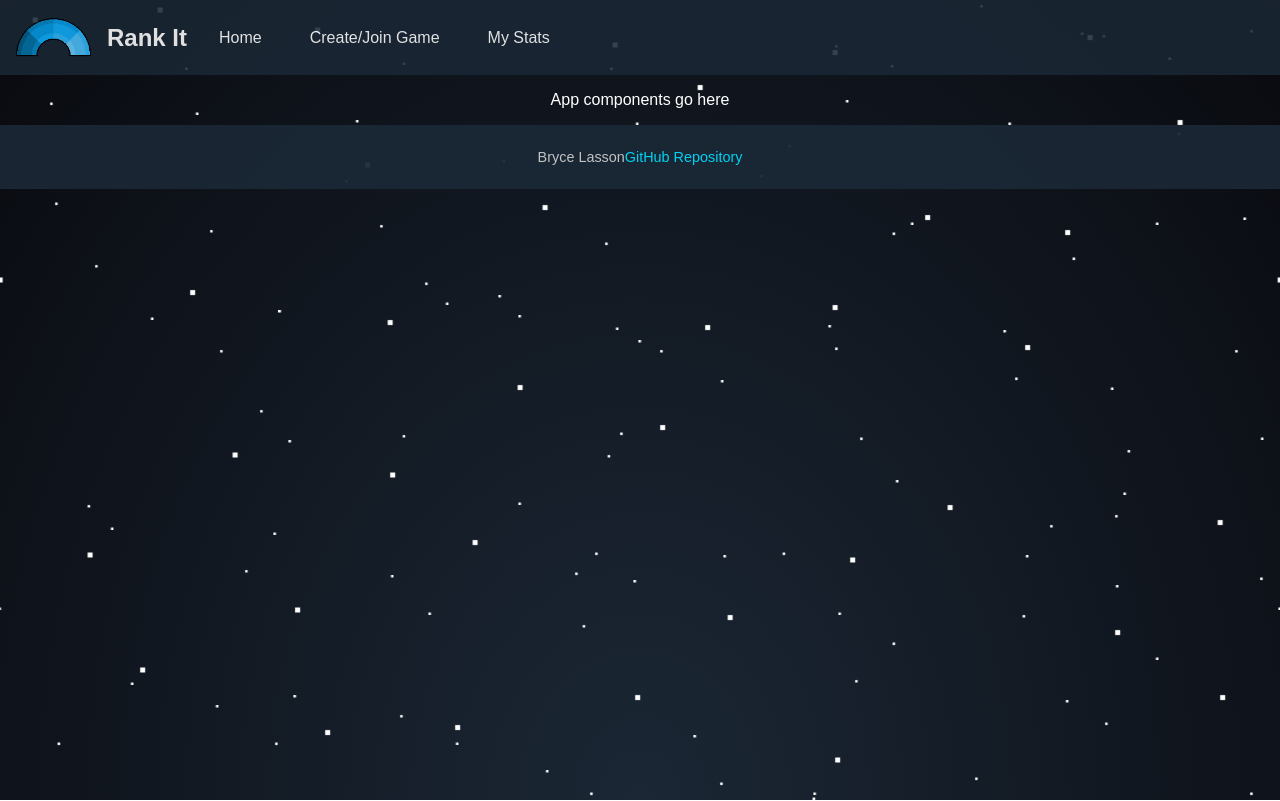
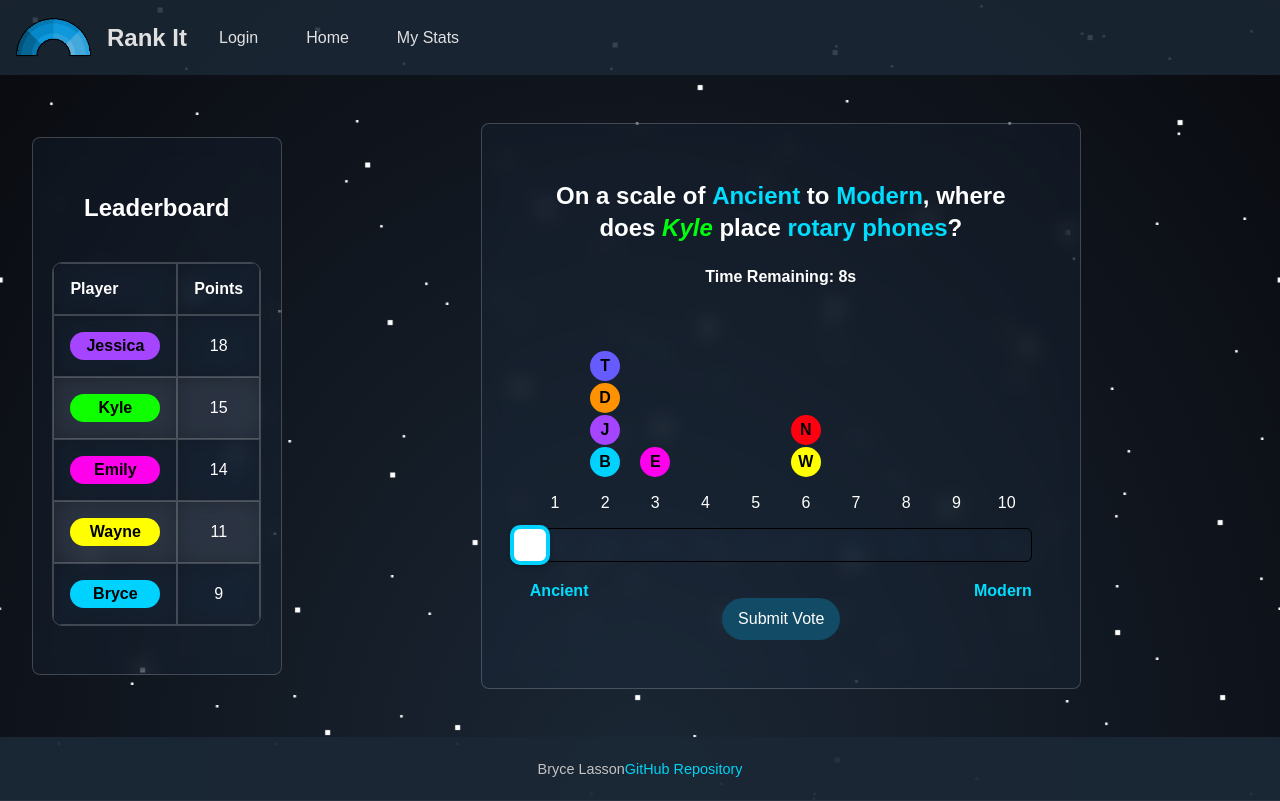
Before and after one commit to bolasson/startup, a React (Vite) app: page /play in a window 1280 px wide. Built offline with nearby package versions, Linux system fonts and the light colour scheme.

Commit message:
Added routes, updated styling tags to jsx style

```diff
--- a/src/app.jsx
+++ b/src/app.jsx
@@ -1,9 +1,15 @@
 import React from 'react';
 import './styles.css';
+import Login from './login/login.jsx';
+import Home from './home/home.jsx';
+import Play from './play/play.jsx';
+import Stats from './stats/stats.jsx';
+import { BrowserRouter, NavLink, Route, Routes } from 'react-router-dom';
 
 export default function App() {
     return (
-        <div className='body bg-dark text-light'>
+        <BrowserRouter>
+            <div className='body text-light'>
                 <div className="bg">
                     <div className="moving-stars image1"></div>
                     <div className="moving-stars image2"></div>
@@ -16,19 +22,23 @@ export default function App() {
                     </div>
                     <nav>
                         <menu>
-                        <li><a href="./login/login.html">Home</a></li>
-                        <li><a href="./home/create_or_join.html">Create/Join Game</a></li>
-                        <li><a href="./stats/statistics.html">My Stats</a></li>
+                            <li><NavLink className='nav-link' to='/'>Login</NavLink></li>
+                            <li><NavLink className='nav-link' to='home'>Home</NavLink></li>
+                            <li><NavLink className='nav-link' to='stats'>My Stats</NavLink></li>
                         </menu>
                     </nav>
                 </header>
-
-            <main>App components go here</main>
-
+                <Routes>
+                    <Route path='/' element={<Login />}  exact/>
+                    <Route path='home' element={<Home />} />
+                    <Route path='play' element={<Play />} />
+                    <Route path='stats' element={<Stats />} />
+                </Routes>
                 <footer>
                     <span>Bryce Lasson</span>
                     <a href="https://github.com/bolasson/startup.git" target="_blank">GitHub Repository</a>
                 </footer>
             </div>
+        </BrowserRouter>
     );
 }
--- a/src/home/home.jsx
+++ b/src/home/home.jsx
@@ -42,21 +42,21 @@ export default function Home() {
                 </div>
                 <hr />
                 {/* <!-- Using the get method for now, so I can verify the form is working --> */}
-                <form className="transparent-form" method="get" action="play.html">
+                <form className="transparent-form" method="get" action="play">
                     <p>Head to <a href="https://startup.brycelasson.click" target="_blank">startup.brycelasson.click</a> and use the code below to join my game!</p>
                     <input className="user-input" type="number" id="generatedCodeField" name="generatedCodeValue" value="5296" readonly />
                     {/* <!-- Update this list dynamically as players join --> */}
                     <ul>
-                        <li style="background: #00D2FF">Bryce (Host)</li>
-                        <li style="background: #0FFF00">Kyle</li>
-                        <li style="background: #a545ff">Jessica</li>
-                        <li style="background: #ffff00">Wayne</li>
-                        <li style="background: #FF9200">Derek</li>
-                        <li style="background: #FF00EC">Emily</li>
-                        <li style="background: #665bff">Travis</li>
-                        <li style="background: #FF0010">Nathan</li>
+                        <li style={{ background: '#00D2FF' }}>Bryce (Host)</li>
+                        <li style={{ background: '#0FFF00' }}>Kyle</li>
+                        <li style={{ background: '#a545ff' }}>Jessica</li>
+                        <li style={{ background: '#ffff00' }}>Wayne</li>
+                        <li style={{ background: '#FF9200' }}>Derek</li>
+                        <li style={{ background: '#FF00EC' }}>Emily</li>
+                        <li style={{ background: '#665bff' }}>Travis</li>
+                        <li style={{ background: '#FF0010' }}>Nathan</li>
                     </ul>
-                    <button type="submit" style="width:auto">Start Game</button>
+                    <button type="submit" style={{ width: 'auto' }} >Start Game</button>
                 </form>
             </section>
             <section>
@@ -69,13 +69,13 @@ export default function Home() {
                 </div>
                 <hr />
                 {/* <!-- Using the get method for now, so I can verify the form is working --> */}
-                <form className="transparent-form" method="get" action="play.html">
+                <form className="transparent-form" method="get" action="play">
                     <p>Enter the code from your host to join their game.</p>
                     <div className="form-field">
                         <input className="user-input" type="number" id="joinCodeField" name="joinCodeValue" placeholder="ie 5296" required />
                     </div>
                     <br />
-                    <button type="submit" style="width:auto">Join Game</button>
+                    <button type="submit" style={{ width: 'auto' }}>Join Game</button>
                 </form>
             </section>
         </main>
--- a/src/login/login.jsx
+++ b/src/login/login.jsx
@@ -9,7 +9,7 @@ export default function Login() {
                 <div className="form-field">
                     <img src="./images/user.svg" />
                     <input type="text" id="usernameField" name="usernameValue" placeholder="Username" required />
-                    <div style="width: 25px;"></div>
+                    <div style={{width: '25px'}}></div>
                 </div>
                 <div className="form-field">
                     <img src="./images/key.svg" />
--- a/src/play/play.jsx
+++ b/src/play/play.jsx
@@ -18,31 +18,31 @@ export default function Play() {
                     <tbody>
                         <tr>
                             <td>
-                                <li style="background: #a545ff">Jessica</li>
+                                <li style={{background: '#a545ff'}}>Jessica</li>
                             </td>
                             <td>18</td>
                         </tr>
                         <tr>
                             <td>
-                                <li style="background: #0FFF00">Kyle</li>
+                                <li style={{background: '#0FFF00'}}>Kyle</li>
                             </td>
                             <td>15</td>
                         </tr>
                         <tr>
                             <td>
-                                <li style="background: #FF00EC">Emily</li>
+                                <li style={{background: '#FF00EC'}}>Emily</li>
                             </td>
                             <td>14</td>
                         </tr>
                         <tr>
                             <td>
-                                <li style="background: #ffff00">Wayne</li>
+                                <li style={{background: '#FFFF00'}}>Wayne</li>
                             </td>
                             <td>11</td>
                         </tr>
                         <tr>
                             <td>
-                                <li style="background: #00D2FF">Bryce</li>
+                                <li style={{background: '#00D2FF'}}>Bryce</li>
                             </td>
                             <td>9</td>
                         </tr>
@@ -61,8 +61,8 @@ export default function Play() {
                     <button type="submit">Submit Clue</button>
                 </form> -->*/}
                 <section class="play-section">
-                    <h2 style="text-align: center; line-height: 2rem;">On a scale of <strong>Ancient</strong> to
-                        <strong>Modern</strong>, where does <i>Kyle</i> place <strong>rotary phones</strong>?
+                    <h2 style={{'text-align': 'center', 'line-height': '2rem'}}>
+                        On a scale of <strong>Ancient</strong> to <strong>Modern</strong>, where does <i>Kyle</i> place <strong>rotary phones</strong>?
                     </h2>
                     <h4 class="countdown">Time Remaining: 8s</h4>
                     {/* <!-- Voting Component -->*/}
@@ -96,7 +96,7 @@ export default function Play() {
                             </tr>
                             <tr>
                                 <td></td>
-                                <td><span style="background: #665bff">T</span></td>
+                                <td><span style={{background: '#665BFF'}}>T</span></td>
                                 <td></td>
                                 <td></td>
                                 <td></td>
@@ -108,7 +108,7 @@ export default function Play() {
                             </tr>
                             <tr>
                                 <td></td>
-                                <td><span style="background: #FF9200">D</span></td>
+                                <td><span style={{background: '#FF9200'}}>D</span></td>
                                 <td></td>
                                 <td></td>
                                 <td></td>
@@ -120,11 +120,11 @@ export default function Play() {
                             </tr>
                             <tr>
                                 <td></td>
-                                <td><span style="background: #a545ff">J</span></td>
+                                <td><span style={{background: '#A545FF'}}>J</span></td>
                                 <td></td>
                                 <td></td>
                                 <td></td>
-                                <td><span style="background: #FF0010">N</span></td>
+                                <td><span style={{background: '#FF0010'}}>N</span></td>
                                 <td></td>
                                 <td></td>
                                 <td></td>
@@ -132,11 +132,11 @@ export default function Play() {
                             </tr>
                             <tr>
                                 <td></td>
-                                <td><span style="background: #00D2FF">B</span></td>
-                                <td><span style="background: #FF00EC">E</span></td>
+                                <td><span style={{background: '#00D2FF'}}>B</span></td>
+                                <td><span style={{background: '#FF00EC'}}>E</span></td>
                                 <td></td>
                                 <td></td>
-                                <td><span style="background: #ffff00">W</span></td>
+                                <td><span style={{background: '#FFFF00'}}>W</span></td>
                                 <td></td>
                                 <td></td>
                                 <td></td>
--- a/src/styles.css
+++ b/src/styles.css
@@ -7,7 +7,7 @@
     box-sizing: border-box;
 }
 
-html, .body {
+html, body, .body, #root{
     height: 100%;
     font-family: Arial, sans-serif;
     color: #fff;
```
Lines whose indentation alone changed are shown as unchanged.
